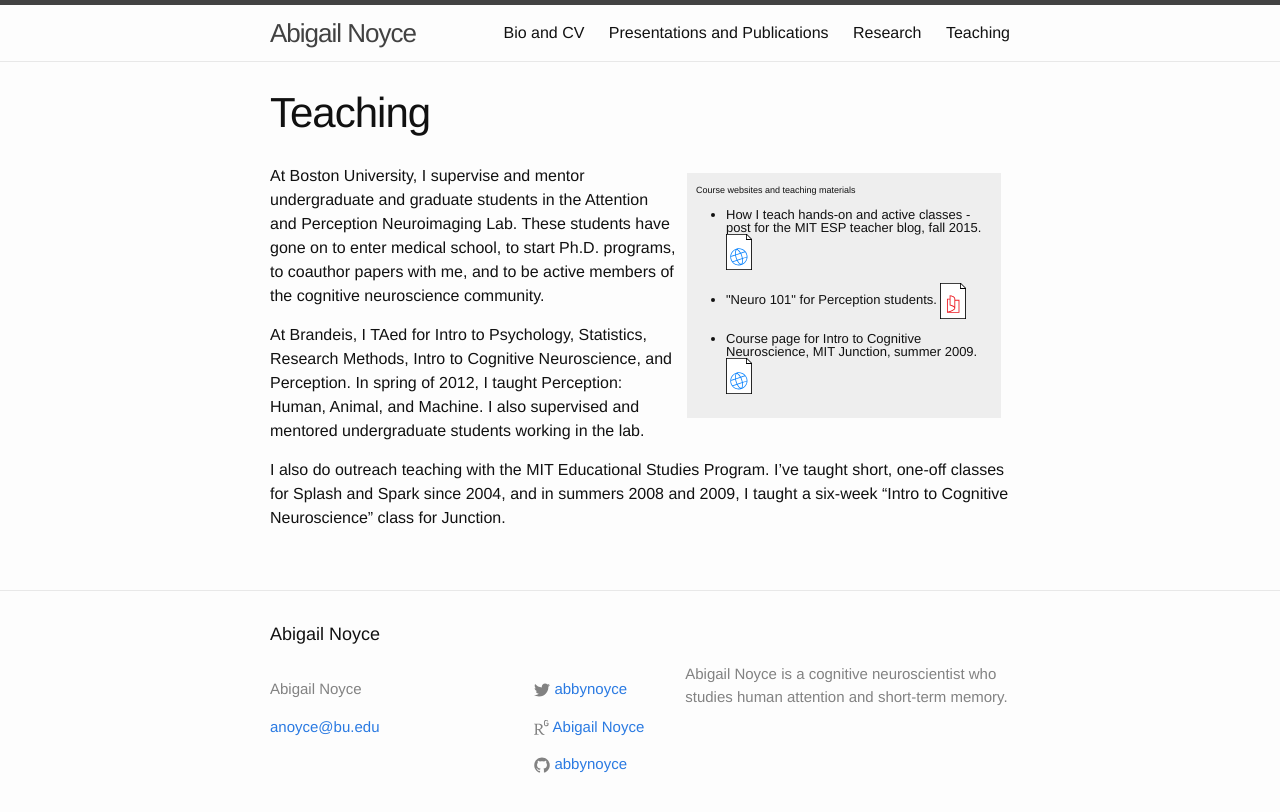
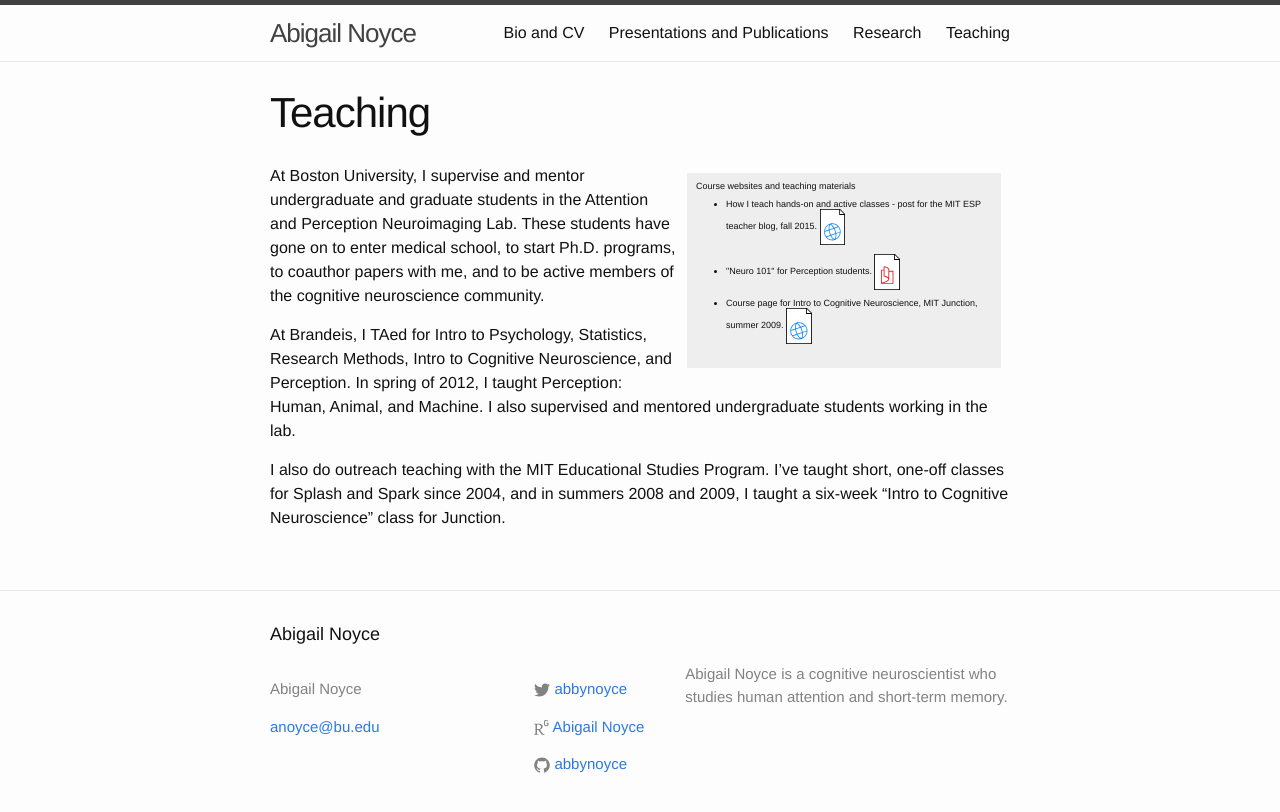
Before and after one commit to abbynoyce/abbynoyce.github.io, a Jekyll site: the page built from teaching.md, in a window 1280 px wide. Shown: the top 812 px of the page. Built offline with Jekyll 4.4.1, drawn with Linux system fonts in a browser that asks for light colours.

Commit message:
Upload CV

```diff
--- a/teaching.md
+++ b/teaching.md
@@ -6,7 +6,7 @@ permalink: /teaching/
 
 <div class="callout">
 Course websites and teaching materials
-  <span style="font-family: Helvetica,Arial,sans-serif; font-size: small;">
+  <span style="font-family: Helvetica,Arial,sans-serif">
    <ul>
    <li>How I teach hands-on and active classes - post for the MIT ESP teacher blog, fall 2015. <a href="http://mitesp.tumblr.com/post/132883469383/how-i-teach-hands-on-and-active-classes"><img src="{{ "/img/web.svg" | prepend: site.baseurl | prepend: site.url}}" /></a></li>
    <li>"Neuro 101" for Perception students. <a href="/pdf/neuro101.pdf"><img src="{{ "/img/pdf.svg" | prepend: site.baseurl | prepend: site.url}}" /></a></li>
```
Also changed, not shown: 1 other file.
